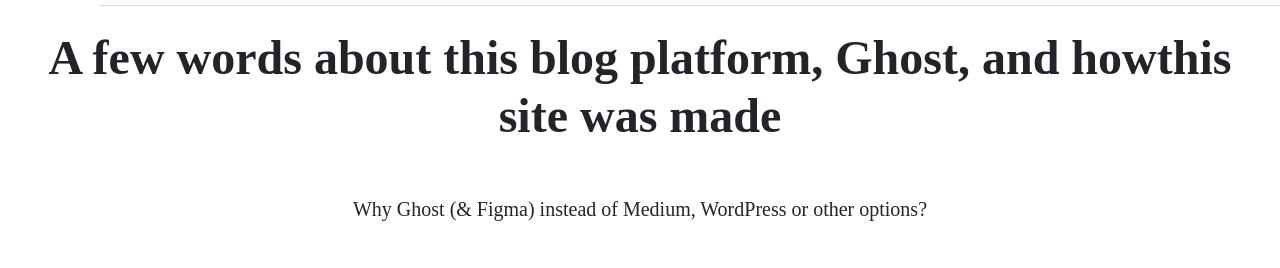
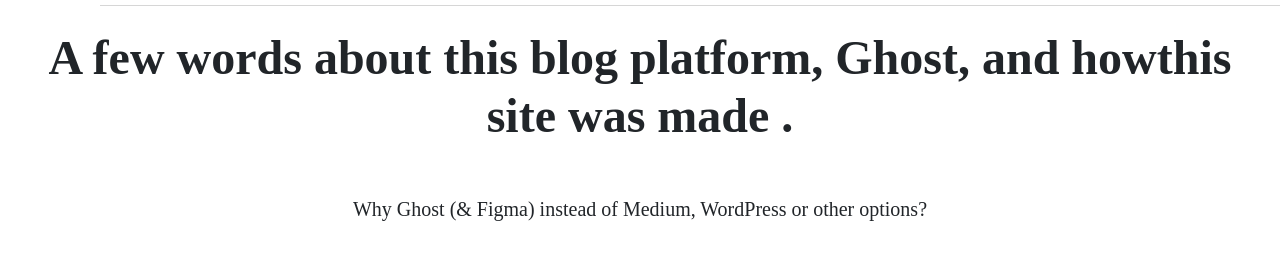
Before and after one commit to ThanhLong0310/8-hk, a plain HTML site: page index.html in a window 1280 px wide. Shown: the part 99-367 px from the top of the page. Drawn offline with nearby package versions, Linux system fonts and the light colour scheme; a web font is replaced by a local one.

Commit message:
update new file

```diff
--- a/index.html
+++ b/index.html
@@ -43,8 +43,7 @@
    <div class="containter">
       <div class="row">
          <div class="col-12 col-md-16 p-4 text-center">
-            <h1 class="mb-5 px-3 fw-bolder display-5">A few words about this blog platform, Ghost, and howthis site was
-               made</h1>
+            <h1 class="mb-5 px-3 fw-bolder display-5">A few words about this blog platform, Ghost, and howthis site was made .</h1>
             <p class="px-3 mb-5 tittle">Why Ghost (& Figma) instead of Medium, WordPress or other options?</p>
             <div class="px-md-5">
                <div class="table-group-divider mb-5"></div>
--- a/styles.scss
+++ b/styles.scss
@@ -45,7 +45,6 @@ $primary-color: #fff;
 
 .main-content {
   font-family: 'New York Medium';
-  font-style: normal;
   font-weight: 400;
   font-size: 20px;
   line-height: 170%;
@@ -111,7 +110,6 @@ $primary-color: #fff;
   font-weight: 500;
   font-size: 22px;
   line-height: 120%;
-  /* or 26px */
   text-align: center;
   margin: auto;
 }
```
